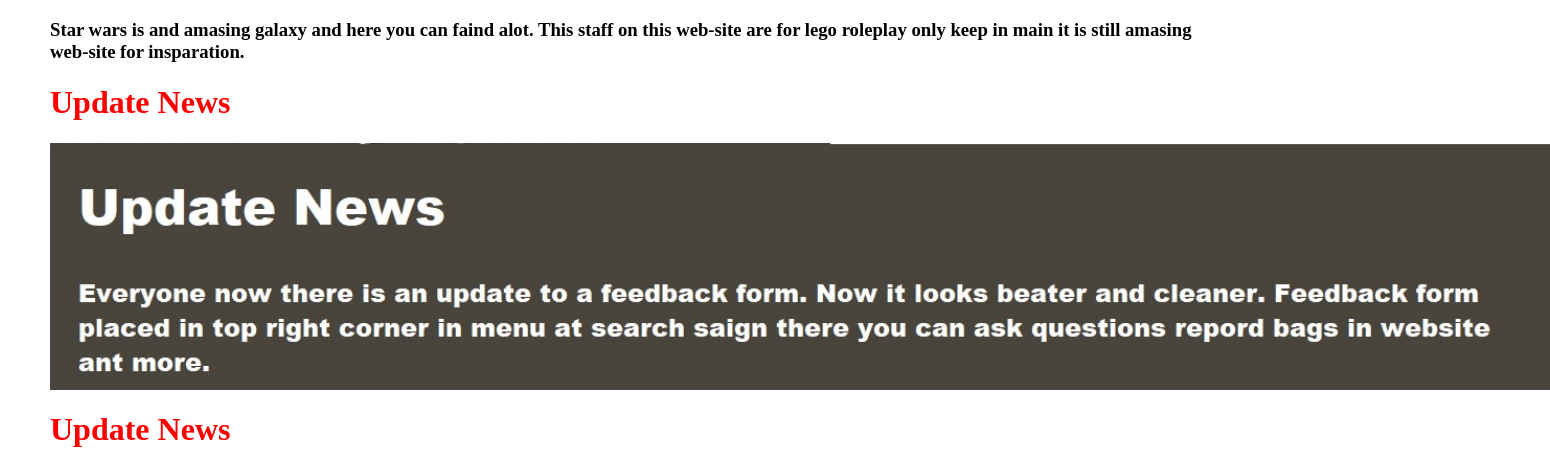
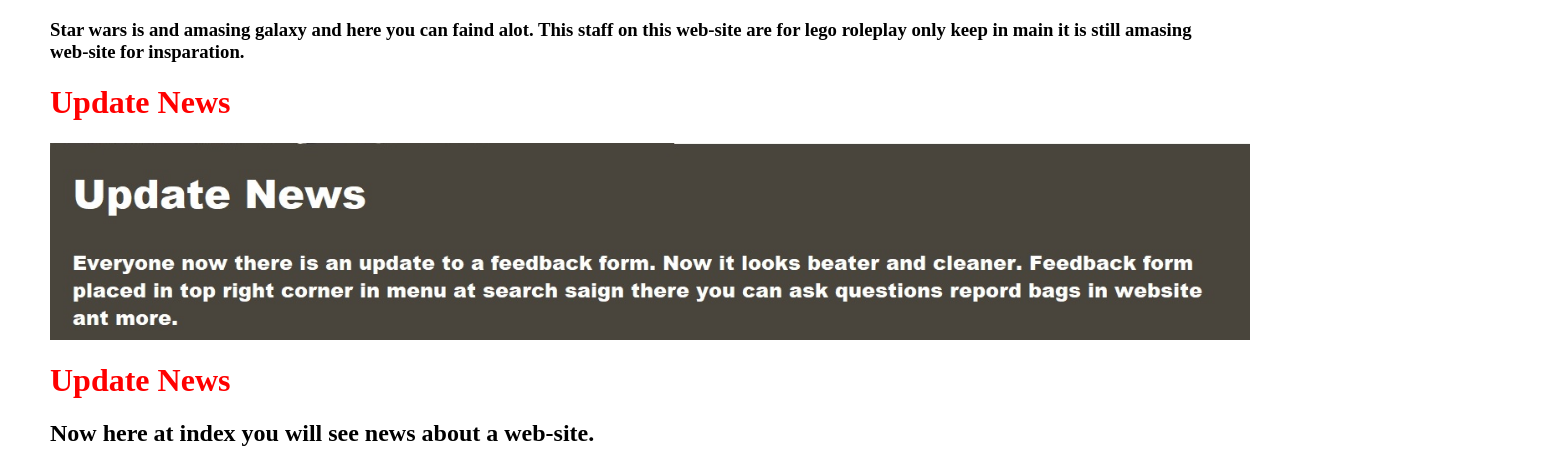
Before and after one commit to RomanPovtar/html-css, a plain HTML site: page index.html in a window 1280 px wide. Shown: the part 217-681 px from the top of the page, 1550 px wide, since content can reach past the window. Drawn offline with Linux system fonts and the light colour scheme.

Commit message:
image_size_change_new

```diff
--- a/index.html
+++ b/index.html
@@ -47,7 +47,7 @@
 
 <h1>Update News</h1>
 
-<img src="images/update_imadge_1.jpg" width="1500" alt="">
+<img src="images/update_imadge_1.jpg" width="1200" alt="">
 
 <h1>Update News</h1>
 
```
